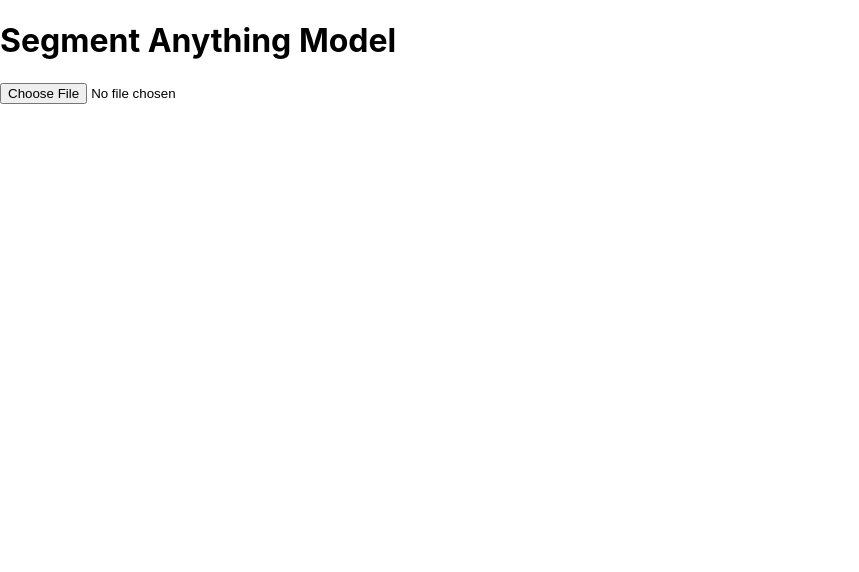
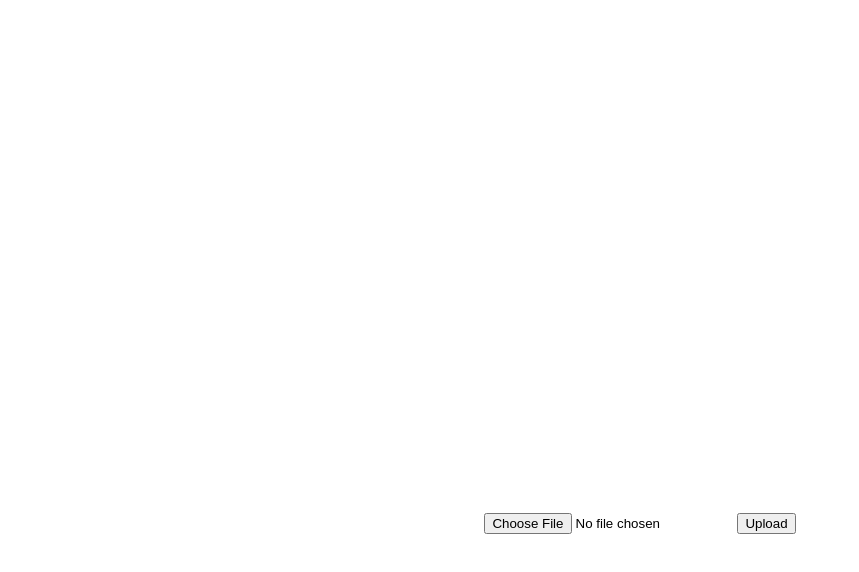
Before and after one commit to sfu-cmpt340/project_09, a React (Create React App) app in the folder my-react-app/: page / in a window 1280 px wide. Shown: the top 572 px of the page, without its empty margins (0-859 px from the left). Built offline with nearby package versions, Linux system fonts and the light colour scheme.

Commit message:
Finished the upload buttons

```diff
--- a/my-react-app/package.json
+++ b/my-react-app/package.json
@@ -6,6 +6,7 @@
     "@testing-library/jest-dom": "^5.17.0",
     "@testing-library/react": "^13.4.0",
     "@testing-library/user-event": "^13.5.0",
+    "axios": "^1.6.1",
     "react": "^18.2.0",
     "react-dom": "^18.2.0",
     "react-scripts": "5.0.1",
--- a/my-react-app/src/App.css
+++ b/my-react-app/src/App.css
@@ -1,5 +1,9 @@
 .App {
   text-align: center;
+}
+
+.uploadButtons{
+  margin-top:40%;
 }
 
 .App-logo {
--- a/my-react-app/src/App.js
+++ b/my-react-app/src/App.js
@@ -1,14 +1,43 @@
-// App.jsx
+import React, { Component } from 'react';
+import './App.css';
+import axios from 'axios';
 
-import React from 'react';
-import ImageUploadPage from './ImageUploadPage';
+class App extends Component {
 
-const App = () => {
-  return (
-    <div>
-      <ImageUploadPage />
-    </div>
-  );
-};
+  state = {
+    selectedFile: null
+  }
+
+  fileSelectedHandler = event => {
+    this.setState({
+      selectedFile: event.target.files[0]
+    })
+  }
+
+  fileUploadHandler = () => {
+    const fd = new FormData();
+    fd.append('image', this.state.selectedFile, this.state.selectedFile.name);
+    // insert the firebase url below!
+    axios.post('#INSERT URL HERE', fd, {
+      onUploadProgress: progressEvent => {
+        console.log('Upload Progress: ' + Math.round((progressEvent.loaded / progressEvent.total) * 100) + '%');
+      }
+    })
+      .then(res => {
+        console.log(res);
+      });
+  }
+
+  render() {
+    return (
+      <div className="App">
+        <div className="uploadButtons">
+          <input type="file" onChange={this.fileSelectedHandler}/>
+          <button onClick={this.fileUploadHandler}>Upload</button>
+        </div>
+      </div>
+    );
+  }
+}
 
 export default App;
--- a/my-react-app/src/ImageUploadPage.jsx
+++ b/my-react-app/src/ImageUploadPage.jsx
@@ -1,35 +1,35 @@
-// ImageUploadPage.jsx
+// // ImageUploadPage.jsx
 
-import React, { useState } from 'react';
+// import React, { useState } from 'react';
 
-const ImageUploadPage = () => {
-  const [image, setImage] = useState(null);
+// const ImageUploadPage = () => {
+//   const [image, setImage] = useState(null);
 
-  const handleImageChange = (e) => {
-    const file = e.target.files[0];
-    const reader = new FileReader();
+//   const handleImageChange = (e) => {
+//     const file = e.target.files[0];
+//     const reader = new FileReader();
 
-    reader.onloadend = () => {
-      setImage(reader.result);
-    };
+//     reader.onloadend = () => {
+//       setImage(reader.result);
+//     };
 
-    if (file) {
-      reader.readAsDataURL(file);
-    }
-  };
+//     if (file) {
+//       reader.readAsDataURL(file);
+//     }
+//   };
 
-  return (
-    <div>
-      <h1>Segment Anything Model</h1>
-      <input type="file" onChange={handleImageChange} />
-      {image && (
-        <div>
-          <h2>Preview:</h2>
-          <img src={image} alt="Uploaded" style={{ maxWidth: '100%', maxHeight: '300px' }} />
-        </div>
-      )}
-    </div>
-  );
-};
+//   return (
+//     <div>
+//       <h1>Segment Anything Model</h1>
+//       <input type="file" onChange={handleImageChange} />
+//       {image && (
+//         <div>
+//           <h2>Preview:</h2>
+//           <img src={image} alt="Uploaded" style={{ maxWidth: '100%', maxHeight: '300px' }} />
+//         </div>
+//       )}
+//     </div>
+//   );
+// };
 
-export default ImageUploadPage;
+// export default ImageUploadPage;
```
Also changed, not shown: 1 other file (tests, documents, lock files or other folders).
